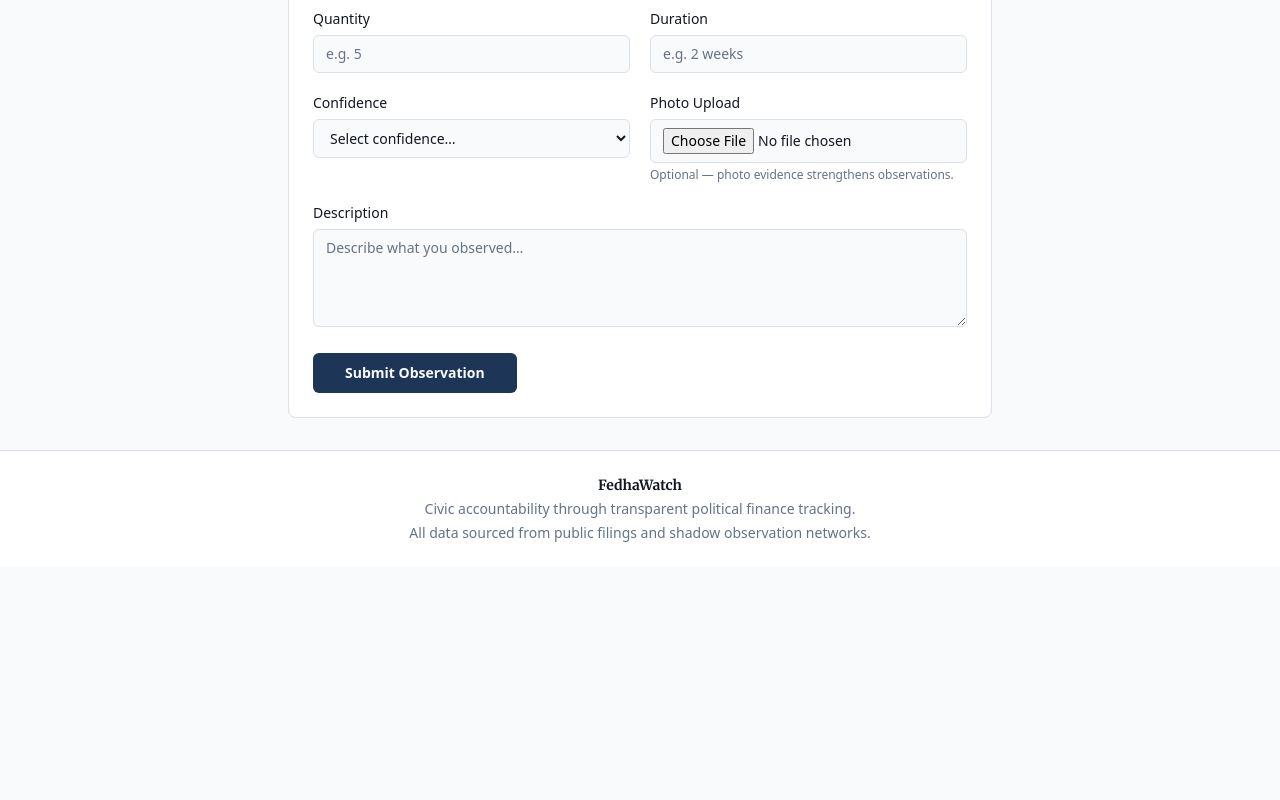
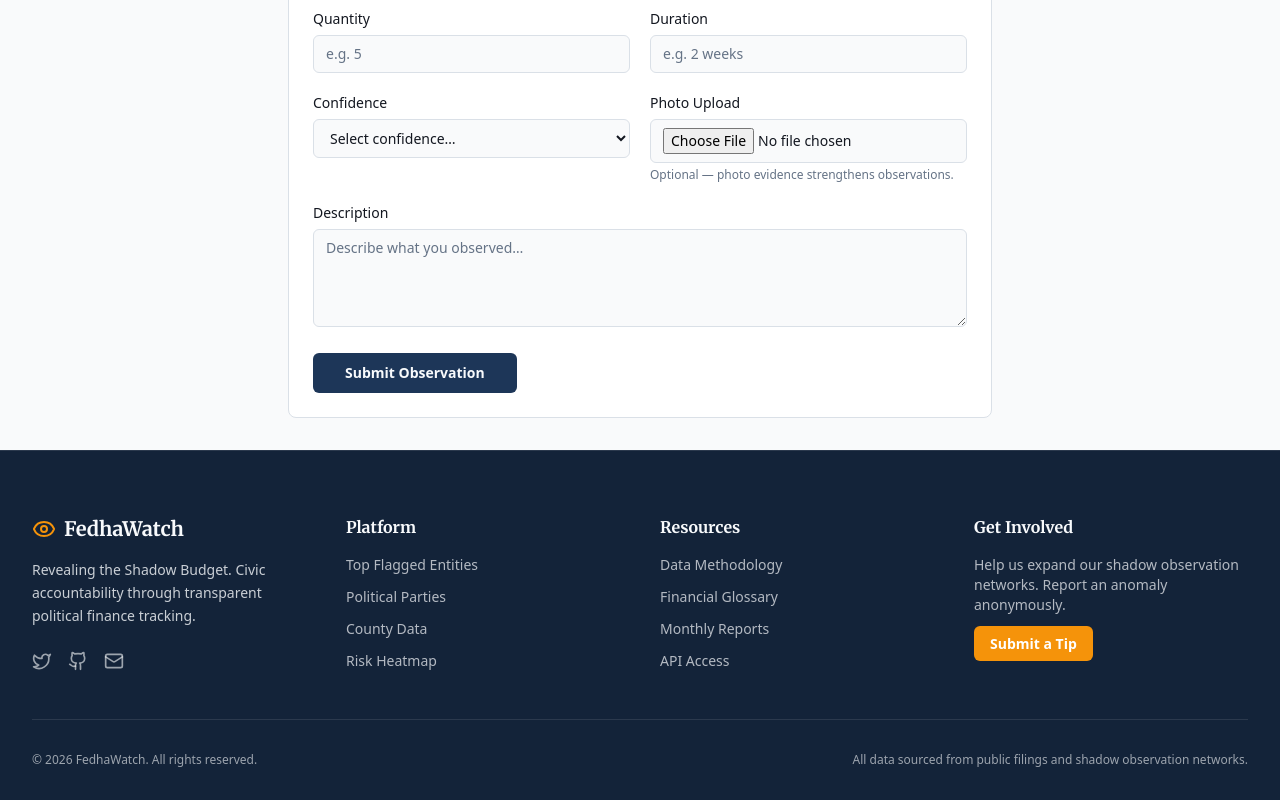
Before and after one commit to 5starrmont/fedhawatch, a React (Vite) app: page /report in a window 1280 px wide. Shown: the part 470-1270 px from the top of the page. Before the commit the page ends 1037 px from the top, so only its background shows below. Built offline with nearby package versions, Linux system fonts and the light colour scheme; the HTML template or start-up script is replaced by a standard one.

Commit message:
changed the footer layout

```diff
--- a/src/components/layout/AppLayout.tsx
+++ b/src/components/layout/AppLayout.tsx
@@ -1,4 +1,5 @@
 import { TopNav } from "./TopNav";
+import { Footer } from "./Footer";
 
 interface AppLayoutProps {
   children: React.ReactNode;
@@ -9,13 +10,7 @@ export function AppLayout({ children }: AppLayoutProps) {
     <div className="min-h-screen flex flex-col">
       <TopNav />
       <main className="flex-1">{children}</main>
-      <footer className="border-t bg-card py-6">
-        <div className="container text-center text-sm text-muted-foreground">
-          <p className="font-display font-bold text-foreground mb-1">FedhaWatch </p>
-          <p>Civic accountability through transparent political finance tracking.</p>
-          <p className="mt-1">All data sourced from public filings and shadow observation networks.</p>
-        </div>
-      </footer>
+      <Footer/>
     </div>
   );
 }
--- /dev/null
+++ b/src/components/layout/Footer.tsx
@@ -0,0 +1,93 @@
+import { Link } from "react-router-dom";
+import { Eye, Mail, Twitter, Github } from "lucide-react"; // Assuming you use lucide-react for icons
+
+export function Footer() {
+  return (
+    <footer className="bg-hero text-hero-foreground border-t border-hero-foreground/10 pt-16 pb-8">
+      <div className="container">
+        {/* Main Footer Content */}
+        <div className="grid grid-cols-1 md:grid-cols-2 lg:grid-cols-4 gap-10 mb-12">
+
+          {/* Brand & Mission Column */}
+          <div className="space-y-4 lg:col-span-1">
+            <div className="flex items-center gap-2">
+              <Eye className="h-6 w-6 text-accent" />
+              <h2 className="text-xl font-display font-bold">FedhaWatch</h2>
+            </div>
+            <p className="text-sm text-hero-foreground/80 leading-relaxed">
+              Revealing the Shadow Budget. Civic accountability through transparent political finance tracking.
+            </p>
+            <div className="flex gap-4 pt-2">
+              <a href="#" className="text-hero-foreground/60 hover:text-accent transition-colors">
+                <Twitter className="h-5 w-5" />
+              </a>
+              <a href="#" className="text-hero-foreground/60 hover:text-accent transition-colors">
+                <Github className="h-5 w-5" />
+              </a>
+              <a href="#" className="text-hero-foreground/60 hover:text-accent transition-colors">
+                <Mail className="h-5 w-5" />
+              </a>
+            </div>
+          </div>
+
+          {/* Quick Links Column */}
+          <div>
+            <h3 className="font-semibold mb-4 text-hero-foreground">Platform</h3>
+            <ul className="space-y-3 text-sm text-hero-foreground/70">
+              <li>
+                <Link to="/explorer" className="hover:text-accent transition-colors">Top Flagged Entities</Link>
+              </li>
+              <li>
+                <Link to="/parties" className="hover:text-accent transition-colors">Political Parties</Link>
+              </li>
+              <li>
+                <Link to="/counties" className="hover:text-accent transition-colors">County Data</Link>
+              </li>
+              <li>
+                <Link to="/risk-map" className="hover:text-accent transition-colors">Risk Heatmap</Link>
+              </li>
+            </ul>
+          </div>
+
+          {/* Resources Column */}
+          <div>
+            <h3 className="font-semibold mb-4 text-hero-foreground">Resources</h3>
+            <ul className="space-y-3 text-sm text-hero-foreground/70">
+              <li>
+                <Link to="/methodology" className="hover:text-accent transition-colors">Data Methodology</Link>
+              </li>
+              <li>
+                <Link to="/glossary" className="hover:text-accent transition-colors">Financial Glossary</Link>
+              </li>
+              <li>
+                <Link to="/reports" className="hover:text-accent transition-colors">Monthly Reports</Link>
+              </li>
+              <li>
+                <Link to="/api" className="hover:text-accent transition-colors">API Access</Link>
+              </li>
+            </ul>
+          </div>
+
+          {/* Contact & Action Column */}
+          <div>
+            <h3 className="font-semibold mb-4 text-hero-foreground">Get Involved</h3>
+            <p className="text-sm text-hero-foreground/70 mb-4">
+              Help us expand our shadow observation networks. Report an anomaly anonymously.
+            </p>
+            <Link to="/report" onClick={() => window.scrollTo(0, 0)} className="bg-accent text-accent-foreground px-4 py-2 rounded-md text-sm font-semibold hover:opacity-90 transition-opacity w-full sm:w-auto">
+              Submit a Tip
+            </Link>
+          </div>
+        </div>
+
+        {/* Bottom Bar */}
+        <div className="border-t border-hero-foreground/10 pt-8 flex flex-col md:flex-row justify-between items-center gap-4 text-xs text-hero-foreground/60">
+          <p>© {new Date().getFullYear()} FedhaWatch. All rights reserved.</p>
+          <p className="text-center md:text-right">
+            All data sourced from public filings and shadow observation networks.
+          </p>
+        </div>
+      </div>
+    </footer>
+  );
+}
```
